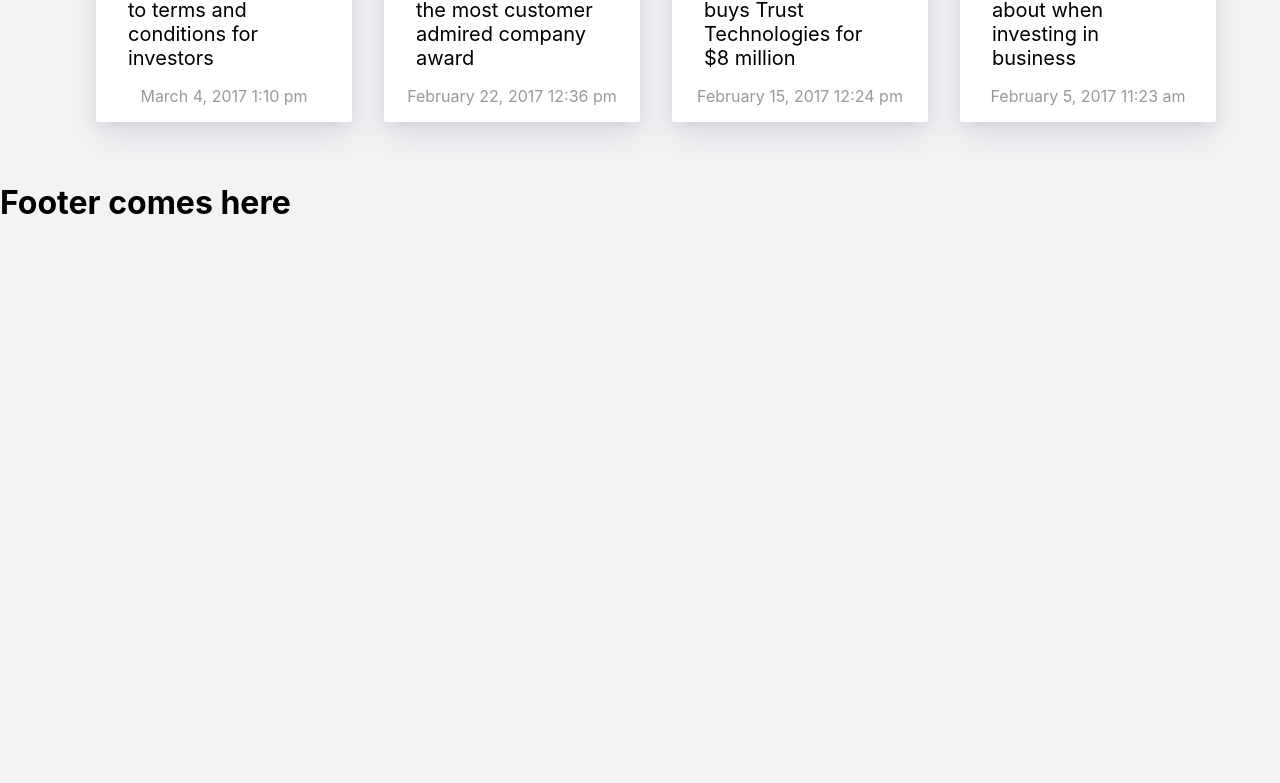
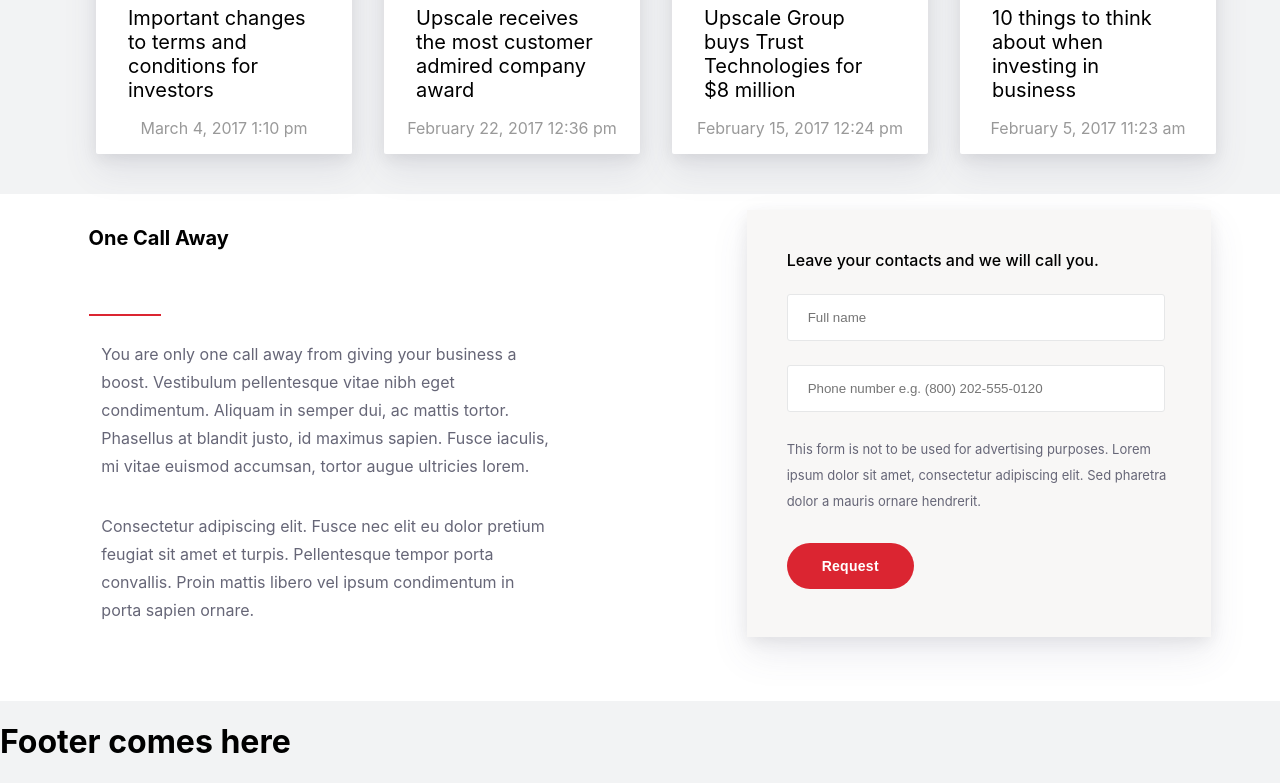
Before and after one commit to BlueSky005/upscale-assignment, a React (Create React App) app: page / in a window 1280 px wide. Shown: the part 1909-2692 px from the top of the page. Before the commit the page ends 2153 px from the top, so only its background shows below. Built offline with nearby package versions, Linux system fonts and the light colour scheme.

Commit message:
Completed 'Just One Call Away Section'

```diff
--- a/src/App.js
+++ b/src/App.js
@@ -6,6 +6,7 @@ import Footer from './components/Footer';
 import LatestNews from './components/LatestNews';
 import BannerImage from './components/BannerImage';
 import Testimonials from './components/Testimonials';
+import OneCallAway from './components/OneCallAway';
 
 function App () {
   return (
@@ -15,6 +16,7 @@ function App () {
       <Testimonials />
       {/* <BannerImage /> */}
       <LatestNews />
+      <OneCallAway />
       <Footer></Footer>
     </div>
   );
--- a/src/components/OneCallAway.jsx
+++ b/src/components/OneCallAway.jsx
@@ -1,10 +1,40 @@
 import React from 'react'
+import OneCallAwayStyles from '../css/OneCallAway.module.css';
+import SectionTitle from '../library/SectionTitle';
 
 function OneCallAway () {
     return (
+
         <>
-            <h3>One Call Away comes here</h3>
+
+            <div className={OneCallAwayStyles.oneCallAwayContainer}>
+                <div className={OneCallAwayStyles.oneCallAwayLContainer}>
+                    <SectionTitle title="One Call Away" />
+                    <p className={OneCallAwayStyles.desc}>You are only one call away from giving your business a boost. Vestibulum pellentesque vitae nibh eget condimentum. Aliquam in semper dui, ac mattis tortor. Phasellus at blandit justo, id maximus sapien. Fusce iaculis, mi vitae euismod accumsan, tortor augue ultricies lorem.</p>
+
+                    <p className={OneCallAwayStyles.desc}>Consectetur adipiscing elit. Fusce nec elit eu dolor pretium feugiat sit amet et turpis. Pellentesque tempor porta convallis. Proin mattis libero vel ipsum condimentum in porta sapien ornare.</p>
+                </div>
+
+                <div className={OneCallAwayStyles.oneCallAwayRCard}>
+                    <label className={OneCallAwayStyles.oneCallAwayRCardTitle}>Leave your contacts and we will call you.</label>
+                    <div className={OneCallAwayStyles.oneCallAwayTxtContainer}>
+                        <input type="text" className={OneCallAwayStyles.oneCallAwayTxt} placeholder="Full name" />
+                    </div>
+
+                    <div className={OneCallAwayStyles.oneCallAwayTxtContainer}>
+                        <input type="text" className={OneCallAwayStyles.oneCallAwayTxt} placeholder="Phone number e.g. (800) 202-555-0120" />
+                    </div>
+
+                    <p className={OneCallAwayStyles.oneCallAwayRDesc}>This form is not to be used for advertising purposes. Lorem ipsum dolor sit amet, consectetur adipiscing elit. Sed pharetra dolor a mauris ornare hendrerit.</p>
+
+                    <div>
+                        <button className={OneCallAwayStyles.oneCallAwayRBtn}>Request</button>
+                    </div>
+                </div>
+
+            </div>
         </>
+
     )
 }
 
--- /dev/null
+++ b/src/css/OneCallAway.module.css
@@ -0,0 +1,156 @@
+
+.oneCallAwayContainer {
+    display: flex;
+    flex-flow: row wrap;
+    justify-content: space-evenly;
+    background-color: white;
+}
+
+.oneCallAwayLContainer {
+    display: flex;
+    flex-flow: column wrap;
+    /* width: 50%; */
+}
+
+.desc {
+color: #666677;
+font-size: 16px;
+line-height: 1.75;
+
+    margin-left: 4rem;
+}
+
+.oneCallAwayRCard {
+    background-color: #f8f7f6;
+    padding: 40px 40px 16px 40px;
+    box-shadow: 0px 17px 35px rgb(74 74 115 / 10%), 0px 5px 15px rgb(0 0 0 / 7%);
+    /* width: 30%; */
+}
+
+.oneCallAwayRCardTitle {
+    font-size: 16px;
+    font-weight: 500;
+}
+
+.oneCallAwayTxt {
+
+    /* box-sizing: border-box; */
+    width: 100%;
+    margin-top: 3px;
+    padding: 15px 20px;
+    border: 1px solid #e6e7e8;
+    border-radius: 3px;
+    transition: border-color 0.3s;
+    margin-top: 1.5rem;
+    margin-right: 2.5rem;
+}
+
+.oneCallAwayTxtContainer {
+
+    margin-right: 3rem;
+}
+
+.oneCallAwayRDesc {
+    font-size: 13px;
+    line-height: 26px;
+    color: #666677;
+    margin-top: 1.5rem;
+
+    }
+
+    .oneCallAwayRBtn {
+        background-color: #db2531;
+        color: white;
+        border: none;
+        padding: 15px 35px;
+        border-radius: 30px;
+        font-size: 14px;
+        letter-spacing: .02em;
+        font-weight: 600;
+        margin: 1rem 0 2rem 0;
+    }
+
+    .oneCallAwayRBtn:hover {
+        background-color: #b8020e;
+        cursor: pointer;
+    }
+
+/* Extra small devices (phones, 600px and down) */
+@media only screen and (max-width: 600px) {
+    .oneCallAwayLContainer {
+        width: 80%;
+    }
+    .oneCallAwayRCard {
+        width: 80%;
+        margin: 0 2rem 4rem 2rem;
+    }
+    .desc {
+        width: 95%;
+        margin-left: 0rem;
+    }
+
+}
+
+/* Small devices (portrait tablets and large phones, 600px and up) */
+@media only screen and (min-width: 600px) {
+    .oneCallAwayLContainer {
+        width: 80%;
+    }
+    .oneCallAwayRCard {
+        width: 80%;
+        margin: 0 2rem 4rem 2rem;
+    }
+    .desc {
+        width: 95%;
+        margin-left: 0rem;
+    }
+}
+
+/* Medium devices (landscape tablets, 768px and up) */
+@media only screen and (min-width: 768px) {
+    .oneCallAwayLContainer {
+        width: 50%;
+    }
+    .oneCallAwayRCard {
+        width: 30%;
+    }
+    .desc {
+        width: 85%;
+        margin-left: 1rem;
+    }
+    .oneCallAwayRCard {
+        margin-top: 1rem;
+    }
+
+}
+
+/* Large devices (laptops/desktops, 992px and up) */
+@media only screen and (min-width: 992px) {
+    .oneCallAwayLContainer {
+        width: 50%;
+    }
+    .oneCallAwayRCard {
+        width: 30%;
+    }
+    .desc {
+        width: 70%;
+        margin-left: 4rem;
+    }
+
+}
+
+/* Extra large devices (large laptops and desktops, 1200px and up) */
+@media only screen and (min-width: 1200px) {
+    .oneCallAwayLContainer {
+        width: 50%;
+    }
+    .oneCallAwayRCard {
+        width: 30%;
+    }
+
+    .desc {
+        width: 70%;
+        margin-left: 4rem;
+    }
+
+}
--- a/src/css/TestimonialsStyles.module.css
+++ b/src/css/TestimonialsStyles.module.css
@@ -100,6 +100,7 @@
     font-size: 14px;
     color: #667;
     line-height: 1.75;
+    margin-top: 1rem;
 }
 
 
```
